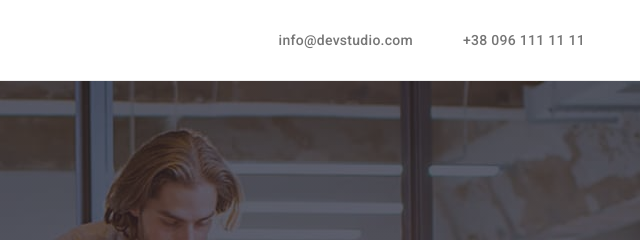
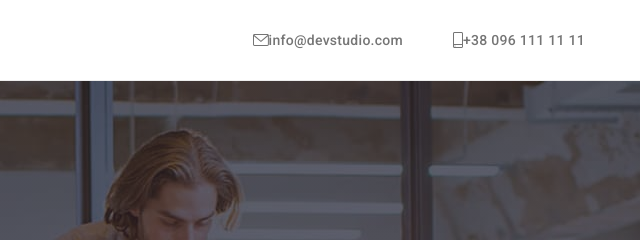
Before and after one commit to MishanyaZh/goit-markup-hw-04, a plain HTML site: page index.html in a window 1280 px wide. Shown: the top 240 px of the page, 640-1280 px from the left. Drawn offline with Linux system fonts and the light colour scheme.

Commit message:
icon-hover

```diff
--- a/css/style.css
+++ b/css/style.css
@@ -84,6 +84,9 @@ header {
 
 .nav-contact li {
   padding-right: 50px;
+  justify-content: center;
+  align-items: center;
+  display: flex;
 }
 
 .nav-contact li:last-child {
@@ -103,22 +106,31 @@ header {
   color: var(--accent-color);
 }
 
-/* .nav-col:active {
-  color: red;
-} */
-
 .nav-cont {
   font-weight: 500;
   font-size: 14px;
   line-height: 1.2;
   letter-spacing: 0.02em;
+
   color: var(--grey-text-color);
+
+  display: flex;
+  align-items: center;
 }
 
 .nav-cont:hover,
 .nav-cont:focus {
   color: var(--accent-color);
 }
+
+/* .nav-cont:hover .nav-icon-tel {
+  fill: var(--accent-color);
+}
+
+.icon-hover:hover .nav-icon-mail {
+  fill: var(--accent-color);
+} */
+
 
 /* geroy */
 
@@ -150,6 +162,7 @@ header {
 .geroy-content {
   padding-top: 200px;
   padding-bottom: 200px;
+
 }
 
 .geroy-title {
--- a/index.html
+++ b/index.html
@@ -30,13 +30,22 @@
           </ul>
 
           <ul class="nav-contact">
+            <li class="icon-hover">
+              <a class="nav-cont" href="mailto:info@devstudio.com">
+
+                <svg class="nav-icon-mail" width="16" height="12">
+                  <use href="img/symbol-defs-opt.svg#icon-mail-to"></use>
+                </svg>
+
+                info@devstudio.com</a>
+            </li>
+
             <li>
-              <a class="nav-cont" href="mailto:info@devstudio.com"
-                >info@devstudio.com</a
-              >
-            </li>
-            <li>
-              <a class="nav-cont" href="tel:+380961111111">+38 096 111 11 11</a>
+              <a class="nav-cont" href="tel:+380961111111">
+                <svg class="nav-icon-tel" width="10" height="16">
+                  <use href="img/symbol-defs-opt.svg#icon-smartphone"></use>
+                </svg>
+                +38 096 111 11 11</a>
             </li>
           </ul>
         </nav>
@@ -49,7 +58,9 @@
       <section class="geroy">
         <div class="overlay">
           <div class="container geroy-content">
-            <h1 class="geroy-title">Эффективные решения<br />для вашего бизнеса</h1>
+            <h1 class="geroy-title">
+              Эффективные решения<br />для вашего бизнеса
+            </h1>
 
             <a href=""><button class="button-geroy">Заказать услугу</button></a>
           </div>
```
